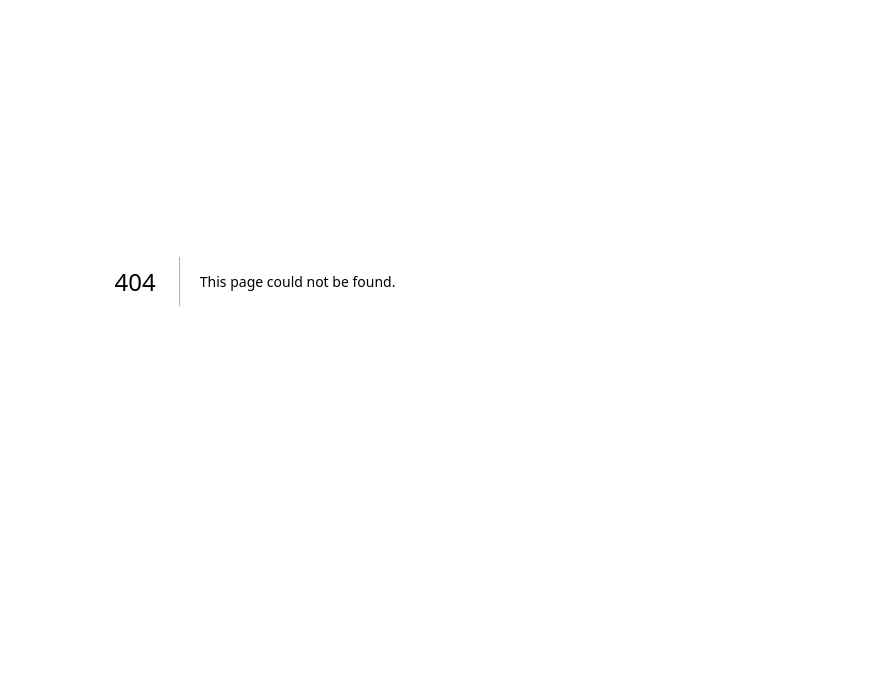
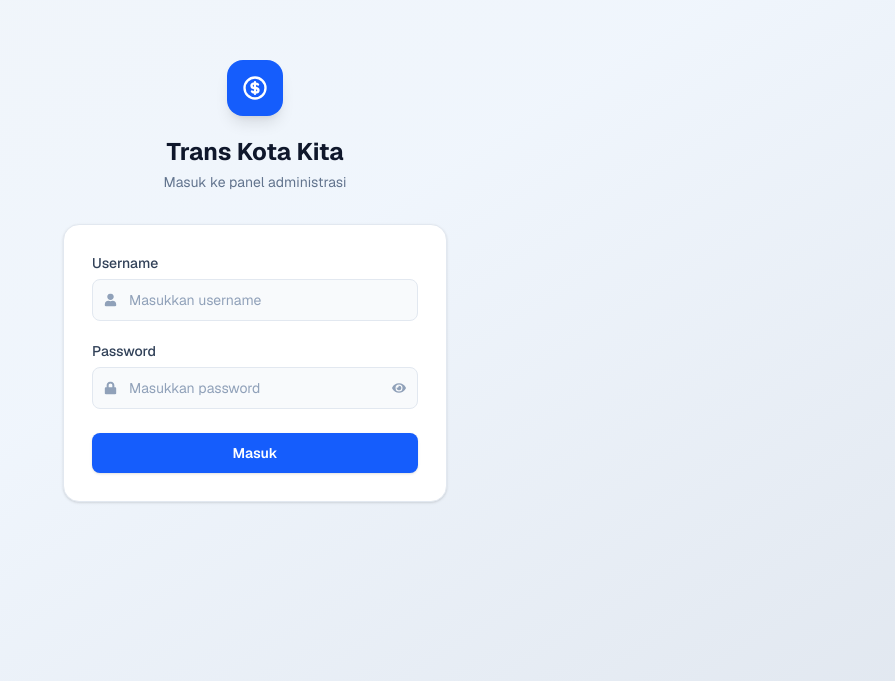
Before and after one commit to nzahrans/trans-money-v2, a Next.js app: page /auth in a window 1280 px wide. Before the commit this address had no page. Shown: the part 119-800 px from the top of the page, without its empty margins (385-1280 px from the left). Built offline with nearby package versions, Linux system fonts and the light colour scheme.

Commit message:
feat: tambah halaman login dan autentikasi
Menambahkan halaman /auth dengan komponen LoginForm. Form login mengirim kredensial ke endpoint /auth/login, menyimpan JWT token ke localStorage, lalu mengarahkan pengguna ke dashboard. Menampilkan pesan error jika login gagal.

```diff
--- /dev/null
+++ b/src/app/auth/LoginForm.tsx
@@ -0,0 +1 @@
+// ...move main login form logic from page.tsx here...
--- /dev/null
+++ b/src/app/auth/page.tsx
@@ -0,0 +1,9 @@
+import LoginForm from '../../components/LoginForm';
+
+export default function AuthPage() {
+  return (
+    <div className="min-h-screen bg-gradient-to-br from-slate-100 via-blue-50/60 to-slate-200 dark:from-[#0a0f1a] dark:via-[#0d1b33] dark:to-[#0a0f1a] flex items-center justify-center p-4">
+      <LoginForm />
+    </div>
+  );
+}
```
